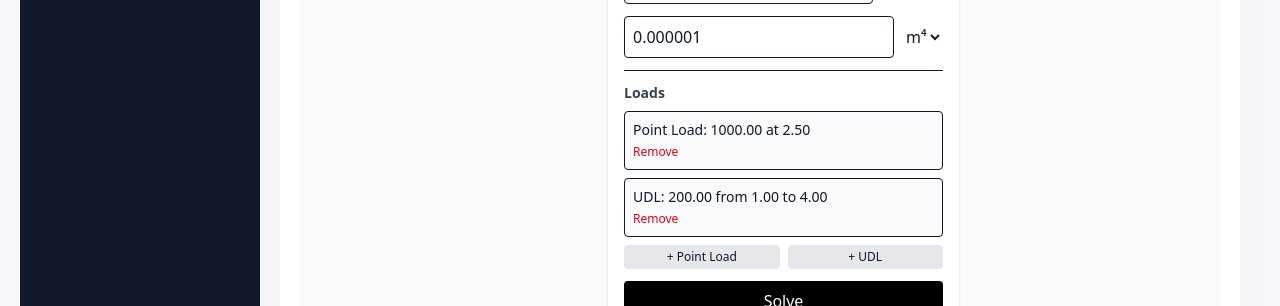
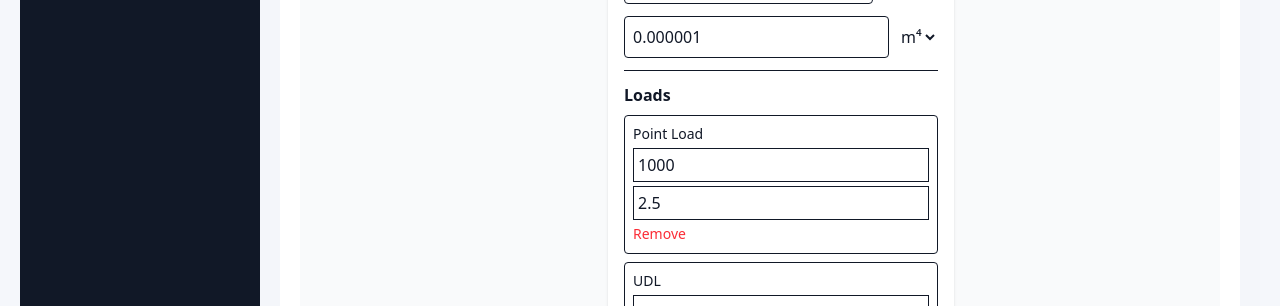
Before and after one commit to sunilphy-max/PhyCalcPro, a Next.js app: page /products/beams in a window 1280 px wide. Both pictures are taken after a click on the button "+ UDL". Shown: the part 494-800 px from the top of the page. Built offline with nearby package versions, Linux system fonts and the light colour scheme; no server answers; the database is empty.

Commit message:
Update BeamInputs.tsx

```diff
--- a/src/components/beam/BeamInputs.tsx
+++ b/src/components/beam/BeamInputs.tsx
@@ -1,7 +1,6 @@
 "use client";
 
-import type { Load } from "@/lib/beam/types";
-import { materials } from "@/data/materials";
+import { Load } from "@/lib/beam/types";
 
 type Props = {
   projectName: string;
@@ -27,48 +26,44 @@ type Props = {
   inertiaUnit: string;
   setInertiaUnit: (v: string) => void;
 
-material: string;
-setMaterial: (v: string) => void;
-
   support: "simply_supported" | "cantilever" | "fixed_fixed";
   setSupport: (v: "simply_supported" | "cantilever" | "fixed_fixed") => void;
-
-  loads: Load[];
-  updateLoad: (index: number, newLoad: Load) => void;
-  removeLoad: (index: number) => void;
-  addPointLoad: () => void;
-  addUDL: () => void;
 
   calculate: () => void;
   saveProject: () => void;
   saving: boolean;
+
+  // ✅ LOADS (IMPORTANT)
+  loads: Load[];
+  updateLoad: (i: number, l: Load) => void;
+  removeLoad: (i: number) => void;
+  addPointLoad: () => void;
+  addUDL: () => void;
 };
 
 export default function BeamInputs(props: Props) {
   return (
     <div className="bg-white rounded-xl p-4 shadow-sm space-y-3">
 
-      {/* PROJECT */}
+      {/* ================= PROJECT NAME ================= */}
       <input
         className="w-full p-2 border rounded"
         value={props.projectName}
         onChange={(e) => props.setProjectName(e.target.value)}
       />
 
-      {/* SUPPORT */}
+      {/* ================= SUPPORT TYPE ================= */}
       <select
         className="w-full border p-2 rounded"
         value={props.support}
-        onChange={(e) =>
-          props.setSupport(e.target.value as Props["support"])
-        }
+        onChange={(e) => props.setSupport(e.target.value as Props["support"])}
       >
         <option value="simply_supported">Simply Supported</option>
         <option value="cantilever">Cantilever</option>
         <option value="fixed_fixed">Fixed-Fixed</option>
       </select>
 
-      {/* LENGTH */}
+      {/* ================= LENGTH ================= */}
       <div className="flex gap-2">
         <input
           className="flex-1 border p-2 rounded"
@@ -86,7 +81,7 @@ export default function BeamInputs(props: Props) {
         </select>
       </div>
 
-      {/* FORCE */}
+      {/* ================= FORCE ================= */}
       <div className="flex gap-2">
         <input
           className="flex-1 border p-2 rounded"
@@ -98,12 +93,11 @@ export default function BeamInputs(props: Props) {
           onChange={(e) => props.setForceUnit(e.target.value)}
         >
           <option value="N">N</option>
-          <option value="kN">kN</option>
           <option value="lbf">lbf</option>
         </select>
       </div>
 
-      {/* UDL */}
+      {/* ================= UDL ================= */}
       <div className="flex gap-2">
         <input
           className="flex-1 border p-2 rounded"
@@ -115,12 +109,11 @@ export default function BeamInputs(props: Props) {
           onChange={(e) => props.setUdlUnit(e.target.value)}
         >
           <option value="N/m">N/m</option>
-          <option value="kN/m">kN/m</option>
           <option value="lbf/ft">lbf/ft</option>
         </select>
       </div>
 
-      {/* INERTIA */}
+      {/* ================= INERTIA ================= */}
       <div className="flex gap-2">
         <input
           className="flex-1 border p-2 rounded"
@@ -136,45 +129,93 @@ export default function BeamInputs(props: Props) {
         </select>
       </div>
 
-      {/* LOADS */}
-      <div className="border-t pt-3">
-        <label className="text-sm font-semibold text-gray-700 mb-2 block">Loads</label>
-        {props.loads.map((load, idx) => (
-          <div key={idx} className="mb-2 p-2 bg-gray-50 rounded border text-sm">
+      {/* ================= LOADS SECTION ================= */}
+      <div className="border-t pt-3 mt-3">
+        <h4 className="font-semibold mb-2">Loads</h4>
+
+        {(props.loads ?? []).map((load, i) => (
+          <div key={i} className="mb-2 p-2 border rounded">
+
+            <div className="text-sm mb-1">
+              {load.type === "point" ? "Point Load" : "UDL"}
+            </div>
+
+            {/* VALUE */}
+            <input
+              className="w-full border p-1 mb-1"
+              value={load.value}
+              onChange={(e) =>
+                props.updateLoad(i, {
+                  ...load,
+                  value: +e.target.value,
+                })
+              }
+            />
+
+            {/* POSITION / RANGE */}
             {load.type === "point" ? (
-              <>
-                <div>Point Load: {load.value.toFixed(2)} at {load.position.toFixed(2)}</div>
-              </>
+              <input
+                className="w-full border p-1"
+                value={load.position}
+                onChange={(e) =>
+                  props.updateLoad(i, {
+                    ...load,
+                    position: +e.target.value,
+                  })
+                }
+              />
             ) : (
               <>
-                <div>UDL: {load.value.toFixed(2)} from {load.start.toFixed(2)} to {load.end.toFixed(2)}</div>
+                <input
+                  className="w-full border p-1 mb-1"
+                  value={load.start}
+                  onChange={(e) =>
+                    props.updateLoad(i, {
+                      ...load,
+                      start: +e.target.value,
+                    })
+                  }
+                />
+                <input
+                  className="w-full border p-1"
+                  value={load.end}
+                  onChange={(e) =>
+                    props.updateLoad(i, {
+                      ...load,
+                      end: +e.target.value,
+                    })
+                  }
+                />
               </>
             )}
+
             <button
-              onClick={() => props.removeLoad(idx)}
-              className="text-xs text-red-600 hover:text-red-800 mt-1"
+              className="text-red-500 text-sm mt-1"
+              onClick={() => props.removeLoad(i)}
             >
               Remove
             </button>
           </div>
         ))}
-        <div className="flex gap-2">
+
+        <div className="flex gap-2 mt-2">
           <button
             onClick={props.addPointLoad}
-            className="flex-1 text-xs bg-gray-200 hover:bg-gray-300 py-1 rounded"
+            className="bg-gray-200 px-2 py-1 rounded"
           >
             + Point Load
           </button>
+
           <button
             onClick={props.addUDL}
-            className="flex-1 text-xs bg-gray-200 hover:bg-gray-300 py-1 rounded"
+            className="bg-gray-200 px-2 py-1 rounded"
           >
             + UDL
           </button>
         </div>
       </div>
 
-      {/* ACTIONS */}
+      {/* ================= ACTIONS ================= */}
       <button
         onClick={props.calculate}
         className="w-full bg-black text-white py-2 rounded"
```
